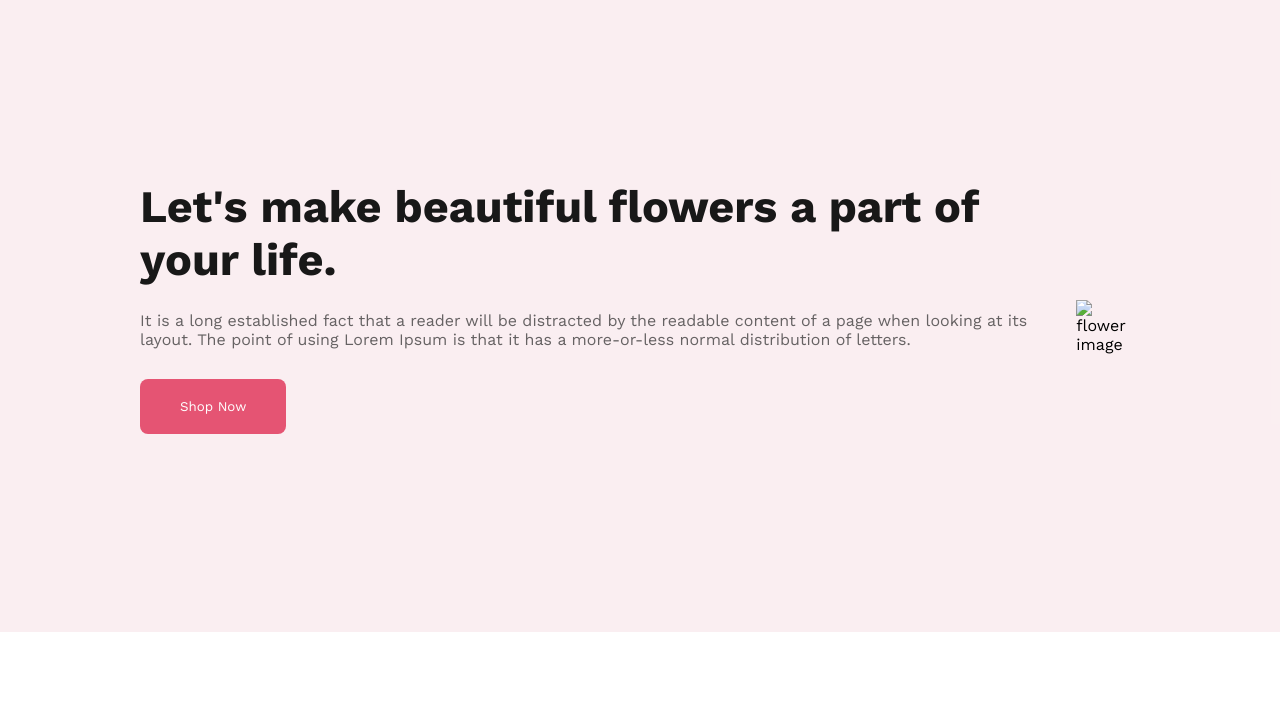
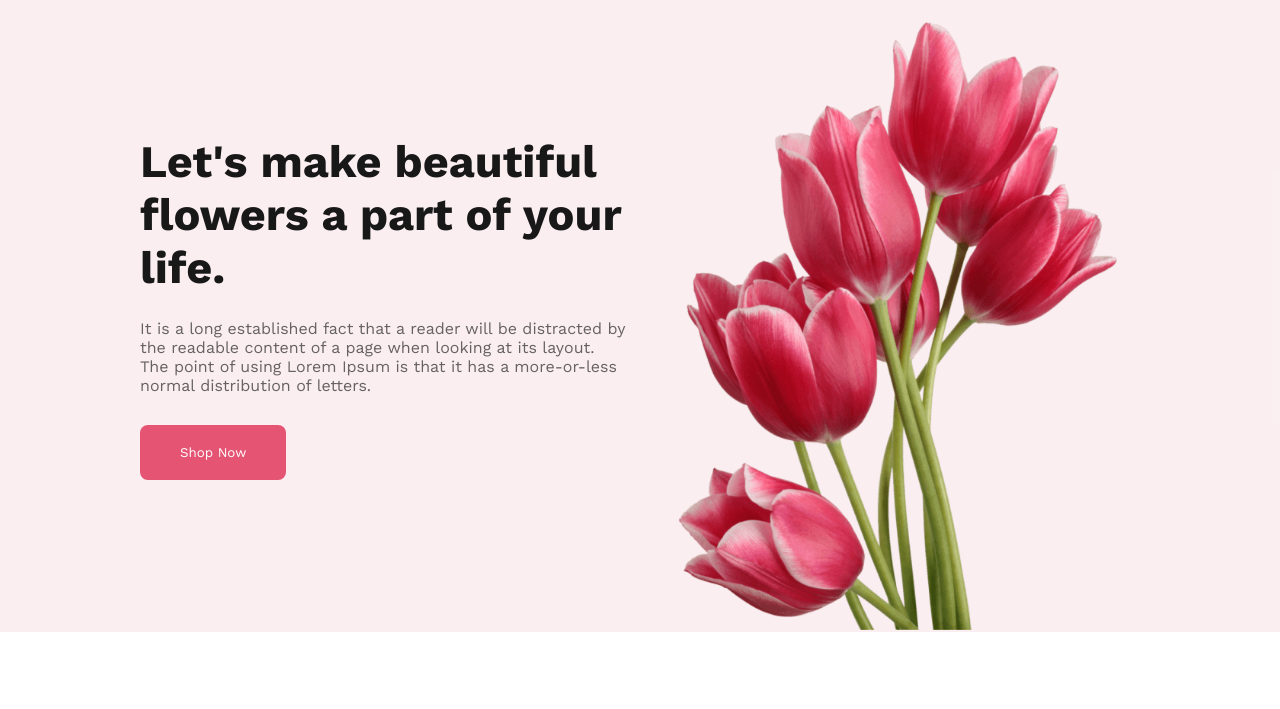
Before and after one commit to developerhafizur/flower-shop, a plain HTML site: page index.html in a window 1280 px wide. Shown: the part 85-794 px from the top of the page. Drawn offline with nearby package versions, Linux system fonts and the light colour scheme; the site is published under a folder, as on GitHub Pages, so addresses that start at the root find nothing; a web font is replaced by a local one.

Commit message:
image issue sloved

```diff
--- a/index.html
+++ b/index.html
@@ -46,7 +46,7 @@
         </div>
 
         <div class="flower-img">
-          <img src="/asset/pngwing10.png" alt="flower image" />
+          <img src="asset/pngwing10.png" alt="flower image" />
         </div>
       </div>
     </section>
```
